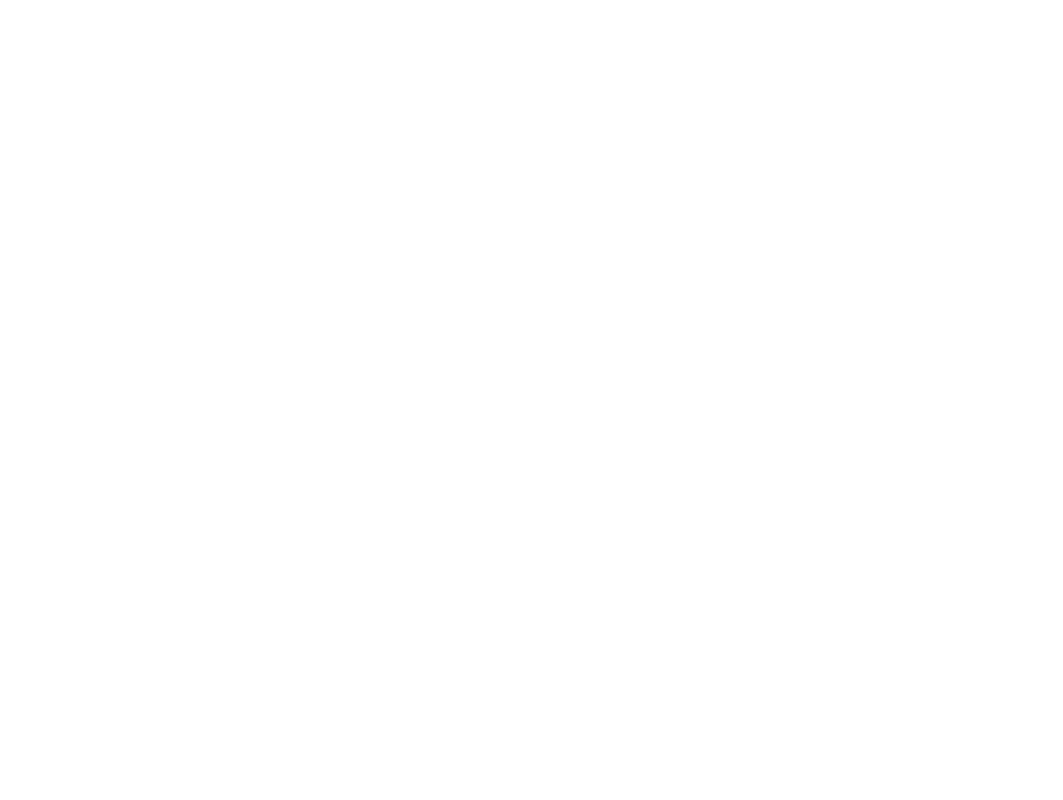
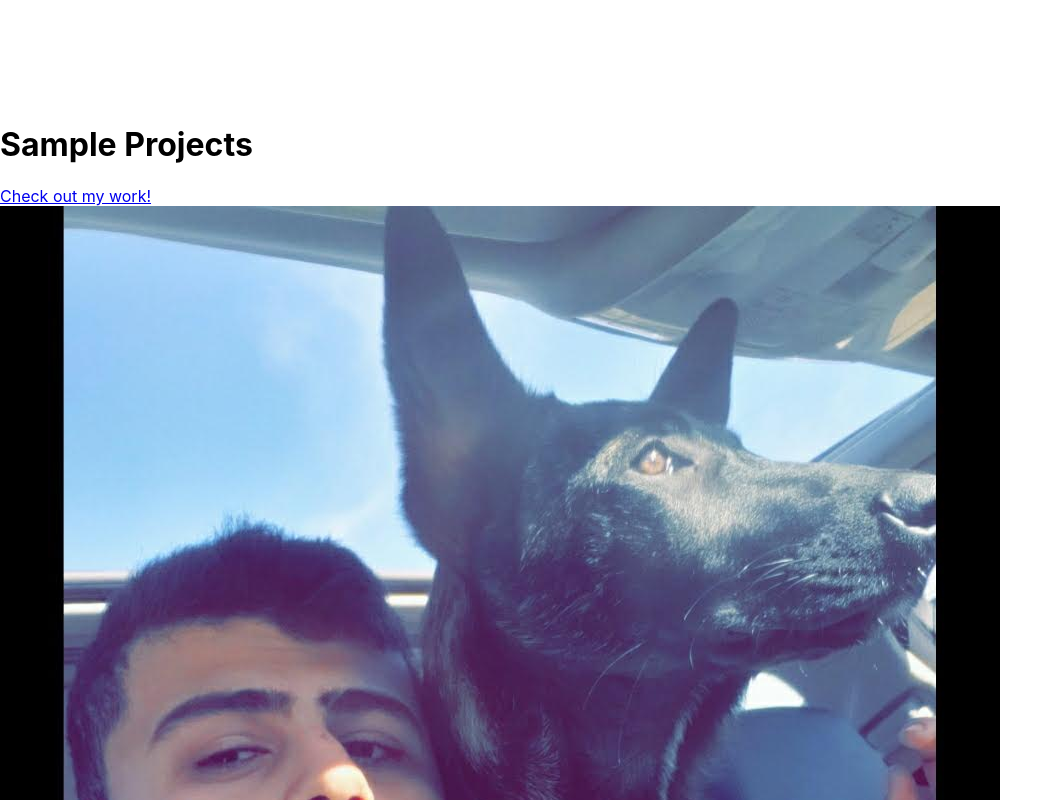
Before and after one commit to nahmad94/Portfolio, a React (Create React App) app: page / in a window 1280 px wide. Shown: the part 580-1380 px from the top of the page, without its empty margins (0-1063 px from the left). Before the commit the page ends 800 px from the top, so only its background shows below. Built offline with nearby package versions, Linux system fonts and the light colour scheme.

Commit message:
sets up projects

```diff
--- a/src/Components/App.js
+++ b/src/Components/App.js
@@ -1,12 +1,14 @@
 import './App.css';
 import Header from './Header';
 import Resume from './Resume';
+import Projects from './Projects';
 
 function App() {
   return (
     <div>
       <Header />
       <Resume />
+      <Projects />
     </div>
   );
 }
--- a/src/Components/Projects.js
+++ b/src/Components/Projects.js
@@ -0,0 +1,24 @@
+import React from 'react'
+
+export default function Projects() {
+  return (
+    <div>
+        <h1>Sample Projects</h1>
+
+        <a href="https://github.com/nahmad94" target="_blank">Check out my work!</a>
+
+        <div class="row">
+        <div class="column">
+            <img src='./Pics/me.jpg' alt="project 3" />
+        </div>
+        <div class="column">
+            <img src='./Pics/me.jpg' alt="project 4" />
+            <img src='./Pics/me.jpg' alt="project 2" />
+        </div>
+        <div class="column">
+            <img src='./Pics/me.jpg' alt="project 1" />
+        </div>
+        </div>
+    </div>
+  )
+}
```
Also changed, not shown: public/Pics/me.jpg (added).
